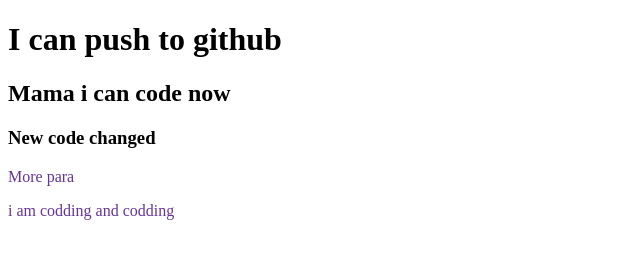
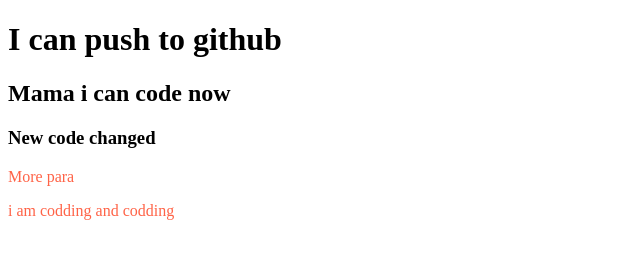
Before and after one commit to muktaranidas/my-second-repo, a plain HTML site: page index.html in a window 1280 px wide. Shown: the whole page, without its empty margins (0-640 px from the left). Drawn offline with Linux system fonts and the light colour scheme.

Commit message:
color changed

```diff
--- a/style.css
+++ b/style.css
@@ -1,3 +1,3 @@
 p{
-    color:rebeccapurple;
+    color:tomato;
 }
```
